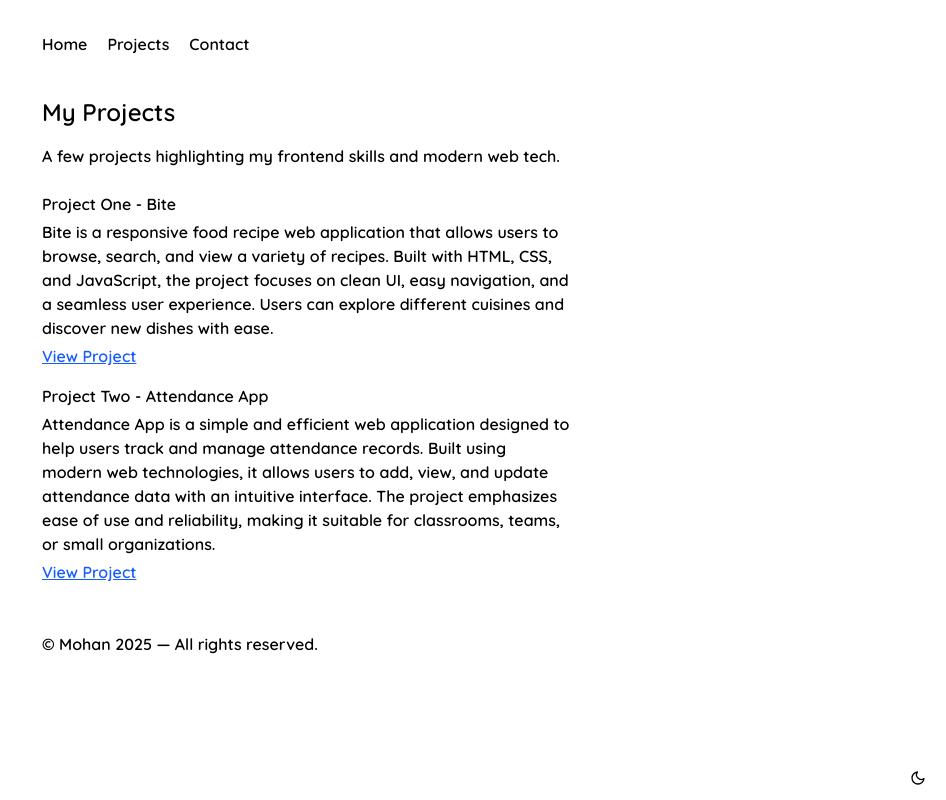
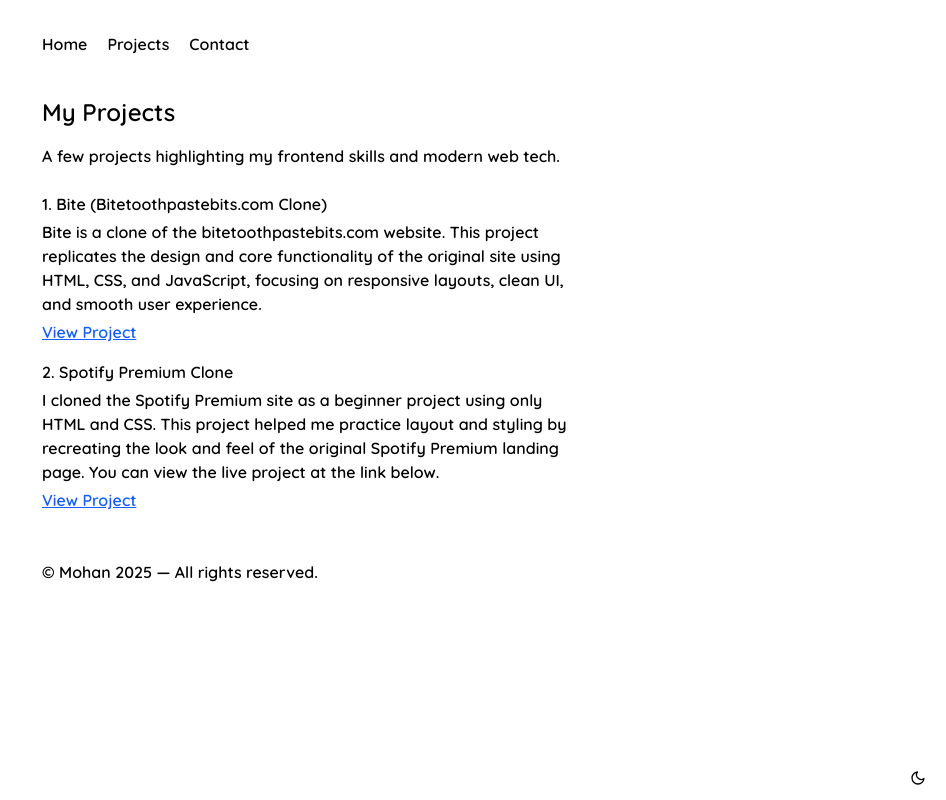
Before and after one commit to Mohanavenkatesh/Portfolio-Next.js, a Next.js app: page /projects in a window 1280 px wide. Shown: the whole page, without its empty margins (334-1280 px from the left). Built offline with nearby package versions, Linux system fonts and the light colour scheme.

Commit message:
Update project descriptions and links
Revised the titles and descriptions for the listed projects to clarify that 'Bite' is a clone of bitetoothpastebits.com and replaced the Attendance App with a Spotify Premium clone. Updated project links to reflect these changes.

```diff
--- a/app/projects/page.js
+++ b/app/projects/page.js
@@ -12,9 +12,9 @@ const page = ({ children }) => {
         </p>
         <div>
           <div className='flex flex-col mb-4'>
-            <h2 className='font-semibold mb-1'>Project One - Bite</h2>
+            <h2 className='font-semibold mb-1'>1. Bite (Bitetoothpastebits.com Clone)</h2>
             <p className='mb-1'>
-              Bite is a responsive food recipe web application that allows users to browse, search, and view a variety of recipes. Built with HTML, CSS, and JavaScript, the project focuses on clean UI, easy navigation, and a seamless user experience. Users can explore different cuisines and discover new dishes with ease.
+              Bite is a clone of the <a href="https://bitetoothpastebits.com/" target="_blank" rel="noopener noreferrer">bitetoothpastebits.com</a> website. This project replicates the design and core functionality of the original site using HTML, CSS, and JavaScript, focusing on responsive layouts, clean UI, and smooth user experience.
             </p>
             <a
               href='https://mohanavenkatesh.github.io/Bite/'
@@ -26,12 +26,12 @@ const page = ({ children }) => {
             </a>
           </div>
           <div className='flex flex-col mb-4'>
-            <h2 className='font-semibold mb-1'>Project Two - Attendance App</h2>
+            <h2 className='font-semibold mb-1'>2. Spotify Premium Clone</h2>
             <p className='mb-1'>
-              Attendance App is a simple and efficient web application designed to help users track and manage attendance records. Built using modern web technologies, it allows users to add, view, and update attendance data with an intuitive interface. The project emphasizes ease of use and reliability, making it suitable for classrooms, teams, or small organizations.
+              I cloned the Spotify Premium site as a beginner project using only HTML and CSS. This project helped me practice layout and styling by recreating the look and feel of the original Spotify Premium landing page. You can view the live project at the link below.
             </p>
             <a
-              href='https://github.com/Mohanavenkatesh/Attendance-app'
+              href='https://spotify-project-clone.netlify.app/'
               target='_blank'
               rel='noopener noreferrer'
               className='text-blue-600 underline'
```
